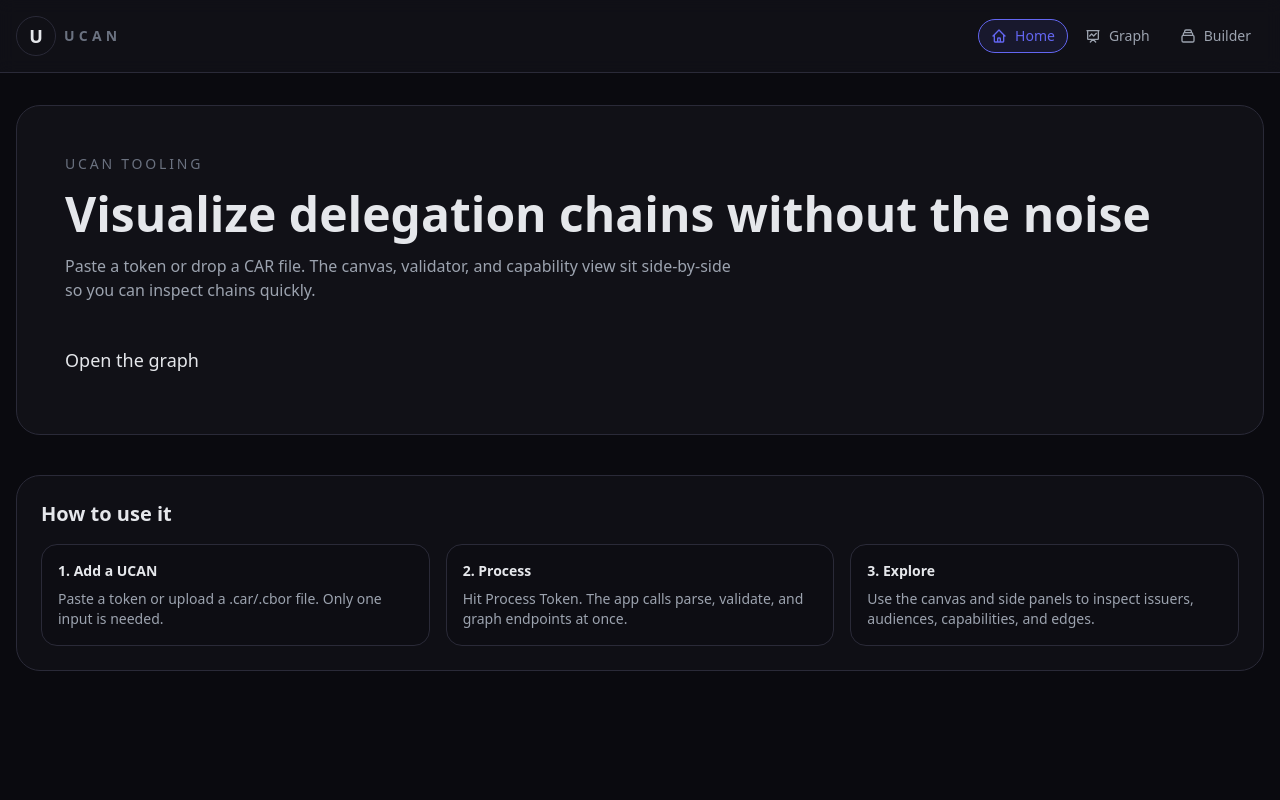
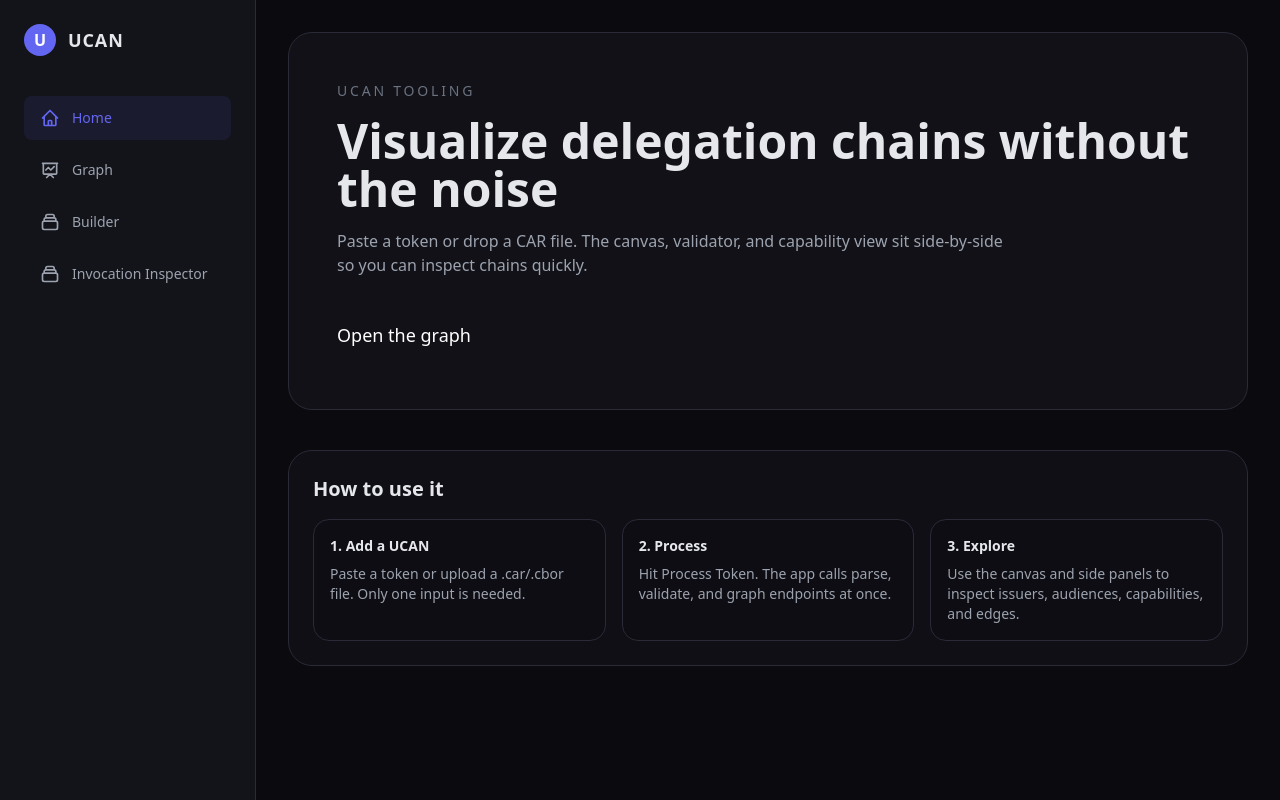
Before and after one commit to Goddhi/UCAN-visualization-app, a Next.js app in the folder apps/frontend/: page / in a window 1280 px wide. Built offline with nearby package versions, Linux system fonts and the light colour scheme.

Commit message:
feat: invoction inspection

```diff
--- a/apps/frontend/app/components/app-layout.tsx
+++ b/apps/frontend/app/components/app-layout.tsx
@@ -2,56 +2,38 @@
 
 import Link from "next/link";
 import { usePathname } from "next/navigation";
-import { IconGraph, IconHome, IconBuilder } from "@repo/ui/icons";
-
+import { IconHome, IconGraph, IconBuilder } from "@repo/ui/icons";
 
 const navItems = [
   { href: "/", label: "Home", icon: IconHome },
   { href: "/graph", label: "Graph", icon: IconGraph },
   { href: "/builder", label: "Builder", icon: IconBuilder },
+  { href: "/inspector", label: "Invocation Inspector", icon: IconBuilder }, // <--- ADDED
 ];
 
 export function AppLayout({ children }: { children: React.ReactNode }) {
   const pathname = usePathname();
 
   return (
-    <div className="min-h-screen bg-bg-primary text-text-primary">
-      <header className="border-b border-border bg-bg-secondary/70 backdrop-blur">
-        <div className="mx-auto flex max-w-7xl items-center justify-between gap-4 px-4 py-4">
-          <Link href="/" className="flex items-center gap-2 font-semibold">
-            <span className="inline-flex h-10 w-10 items-center justify-center rounded-full border border-border text-lg">
-              U
-            </span>
-            <span className="text-sm uppercase tracking-[0.3em] text-text-tertiary">
-              UCAN
-            </span>
-          </Link>
-          <nav className="flex items-center gap-1 text-sm">
+    <div className="flex min-h-screen bg-bg-primary text-text-primary">
+      <aside className="fixed left-0 top-0 h-screen w-64 border-r border-border bg-bg-secondary p-6">
+        <div className="mb-10 flex items-center gap-3">
+          <div className="flex h-8 w-8 items-center justify-center rounded-full bg-accent-primary text-white font-bold">U</div>
+          <span className="text-lg font-bold tracking-wider">UCAN</span>
+        </div>
+        <nav className="space-y-2">
           {navItems.map((item) => {
-              const active =
-                pathname === item.href ||
-                (item.href !== "/" && pathname.startsWith(item.href));
-              const Icon = item.icon;
+            const isActive = pathname === item.href;
             return (
-                <Link
-                  key={item.href}
-                  href={item.href}
-                  className={`flex items-center gap-2 rounded-full border px-3 py-1.5 transition ${
-                    active
-                      ? "border-accent-primary bg-accent-primary/10 text-accent-primary"
-                      : "border-transparent text-text-secondary hover:border-border hover:text-text-primary"
-                  }`}
-                >
-                  <Icon className="h-4 w-4" />
+              <Link key={item.href} href={item.href} className={`flex items-center gap-3 rounded-lg px-4 py-3 text-sm font-medium transition-colors ${isActive ? "bg-accent-primary/10 text-accent-primary" : "text-text-secondary hover:bg-bg-primary hover:text-text-primary"}`}>
+                <item.icon className="h-5 w-5" />
                 {item.label}
               </Link>
             );
           })}
         </nav>
-        </div>
-      </header>
-
-      <main className="mx-auto w-full max-w-7xl px-4 py-8">{children}</main>
+      </aside>
+      <main className="ml-64 flex-1 p-8"><div className="mx-auto max-w-7xl">{children}</div></main>
     </div>
   );
 }
```
Also changed, not shown: apps/frontend/package.json (+9 -9 lines), 1 other file (tests, documents, lock files or other folders). Lines whose indentation alone changed are shown as unchanged.
